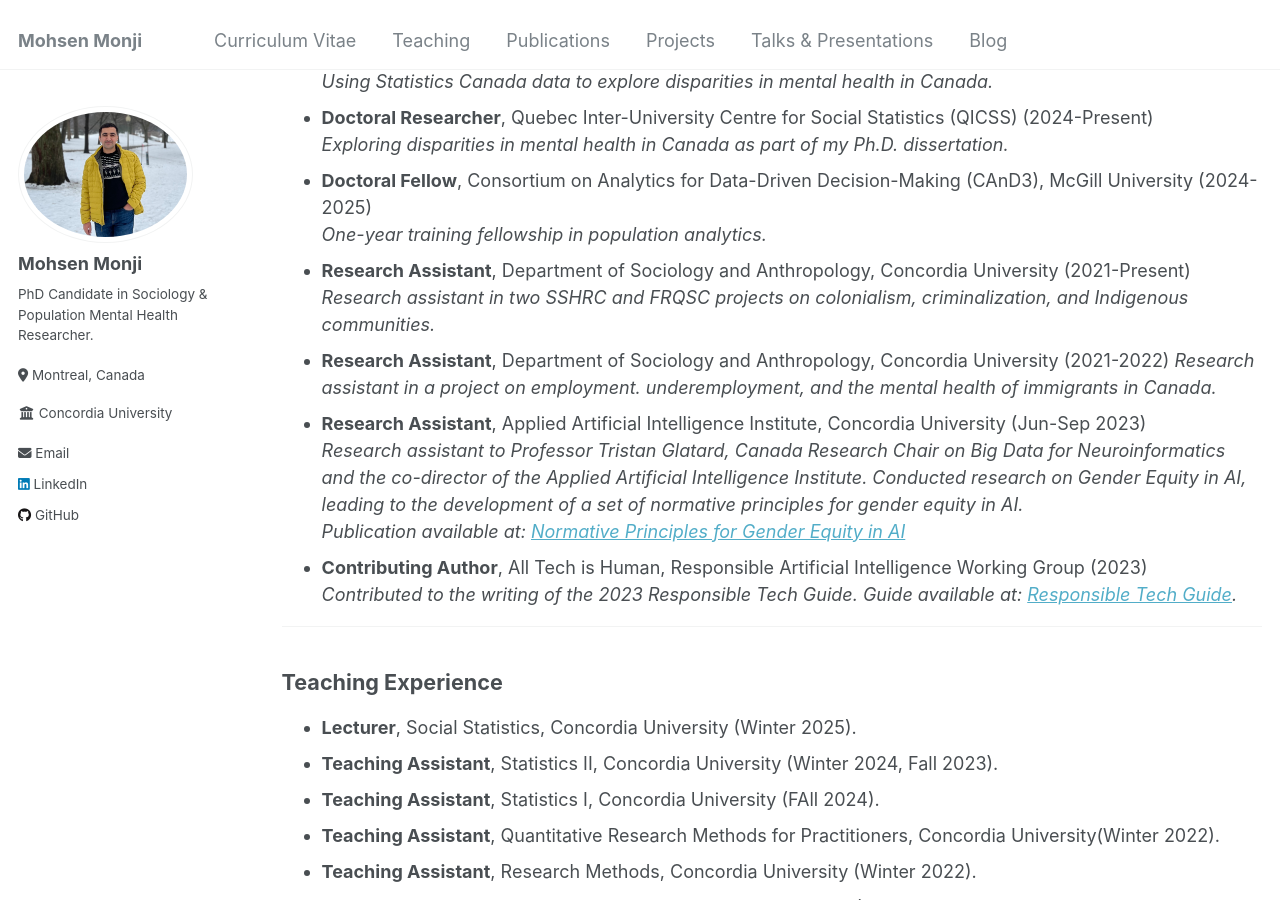
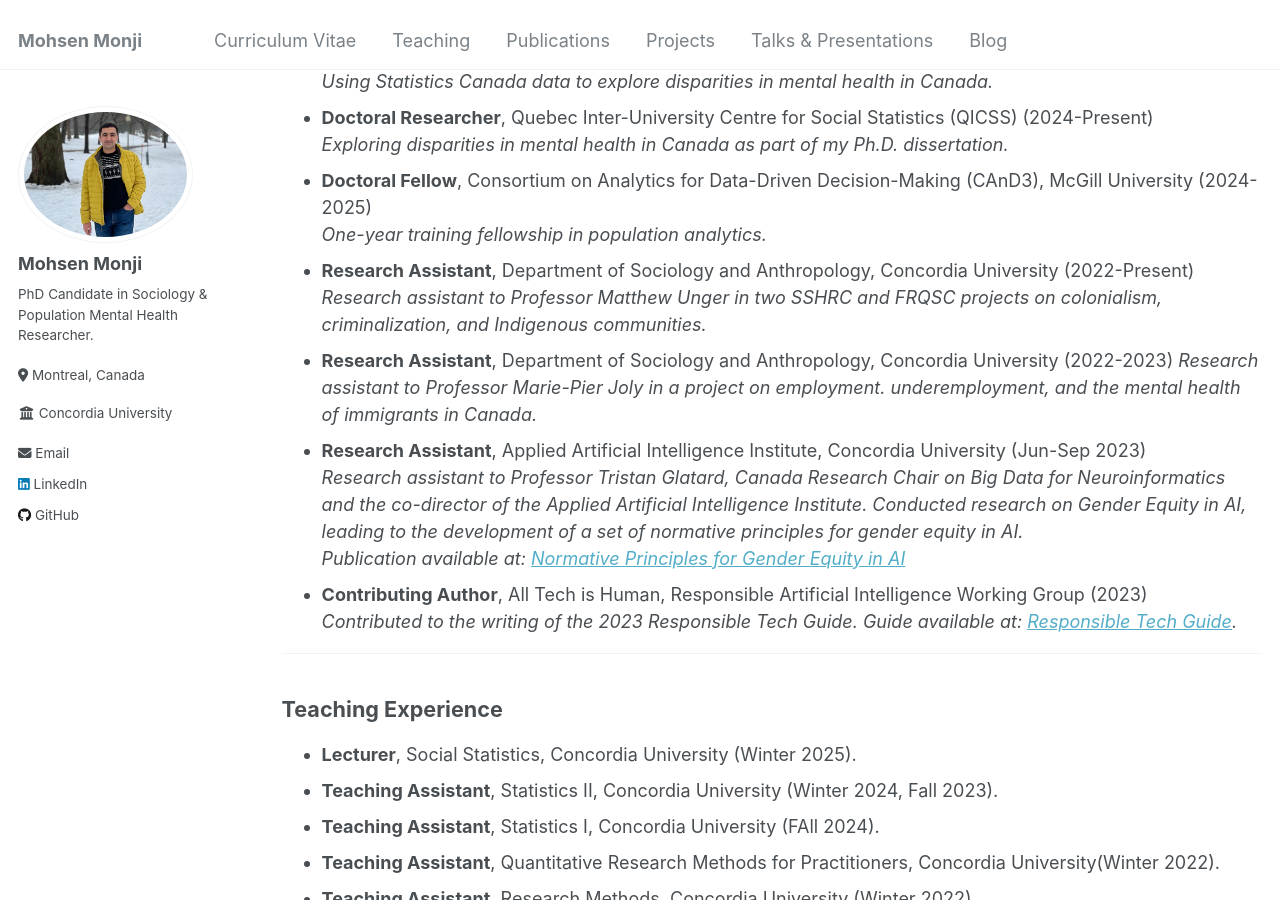
Before and after one commit to Mohsnmonji/mohsnmonji.github.io, a Jekyll site: the page built from _pages/Curriculum Vitae.md, in a window 1280 px wide and 900 px high, scrolled down 901 px. Built offline with Jekyll 4.4.1, drawn with Linux system fonts in a browser that asks for light colours; some of the changed text lies outside the part shown.

Commit message:
Update Curriculum Vitae.md

```diff
--- a/_pages/Curriculum Vitae.md
+++ b/_pages/Curriculum Vitae.md
@@ -42,10 +42,10 @@ redirect_from:
   *Exploring disparities in mental health in Canada as part of my Ph.D. dissertation.*
 - **Doctoral Fellow**, Consortium on Analytics for Data-Driven Decision-Making (CAnD3), McGill University (2024-2025)
   *One-year training fellowship in population analytics.*
-- **Research Assistant**, Department of Sociology and Anthropology, Concordia University (2021-Present)
-  *Research assistant in two SSHRC and FRQSC projects on colonialism, criminalization, and Indigenous communities.*
-- **Research Assistant**, Department of Sociology and Anthropology, Concordia University (2021-2022)
-  *Research assistant in a project on employment. underemployment, and the mental health of immigrants in Canada.*
+- **Research Assistant**, Department of Sociology and Anthropology, Concordia University (2022-Present)
+  *Research assistant to Professor Matthew Unger in two SSHRC and FRQSC projects on colonialism, criminalization, and Indigenous communities.*
+- **Research Assistant**, Department of Sociology and Anthropology, Concordia University (2022-2023)
+  *Research assistant to Professor Marie-Pier Joly in a project on employment. underemployment, and the mental health of immigrants in Canada.*
 - **Research Assistant**, Applied Artificial Intelligence Institute, Concordia University (Jun-Sep 2023)
   *Research assistant to Professor Tristan Glatard, Canada Research Chair on Big Data for Neuroinformatics and the co-director of the Applied Artificial Intelligence Institute. Conducted research on Gender Equity in AI, leading to the development of a set of normative principles for gender equity in AI.*
   *Publication available at: [Normative Principles for Gender Equity in AI](https://affectingmachines.net/)*
@@ -110,7 +110,6 @@ redirect_from:
 - Canadian Social Prescribing Student Collective
 
 ---
-
 ### **Certificates**
 - **Gender-Based Analysis Plus**, issued by Government of Canada, 2024.
 - **Gender and Health: Awareness, Analysis, and Action**, issued by Pan American Health Organization, 2024.
```
Also changed, not shown: other parts of _pages/Curriculum Vitae.md (+4 -5 lines).
